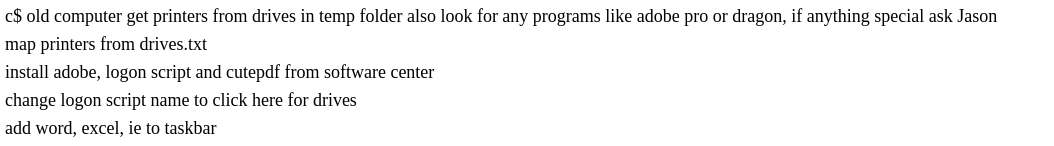
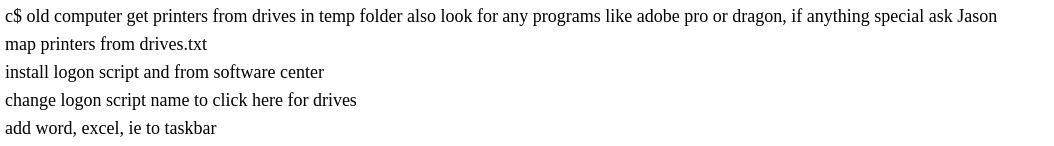
Before and after one commit to surgeryis/website, a plain HTML site: page ImageSteps.html in a window 1280 px wide. Shown: the part 278-424 px from the top of the page, without its empty margins (0-1054 px from the left). Drawn offline with Linux system fonts and the light colour scheme.

Commit message:
Update ImageSteps.html

```diff
--- a/ImageSteps.html
+++ b/ImageSteps.html
@@ -21,7 +21,7 @@
 			<li>right click on backup and run with powershell and follow prompts, to bring old computer files over</li><br>
 			<li>c$ old computer get printers from drives in temp folder also look for any programs like adobe pro or dragon, if anything special ask Jason</li><br>
 			<li>map printers from drives.txt</li><br>
-			<li>install adobe, logon script and cutepdf from software center</li><br>
+			<li>install logon script and from software center</li><br>
 		    <li>change logon script name to click here for drives</li><br>
 			<li>add word, excel, ie to taskbar</li><br>
 			<li>configure outlook</li><br>
```
